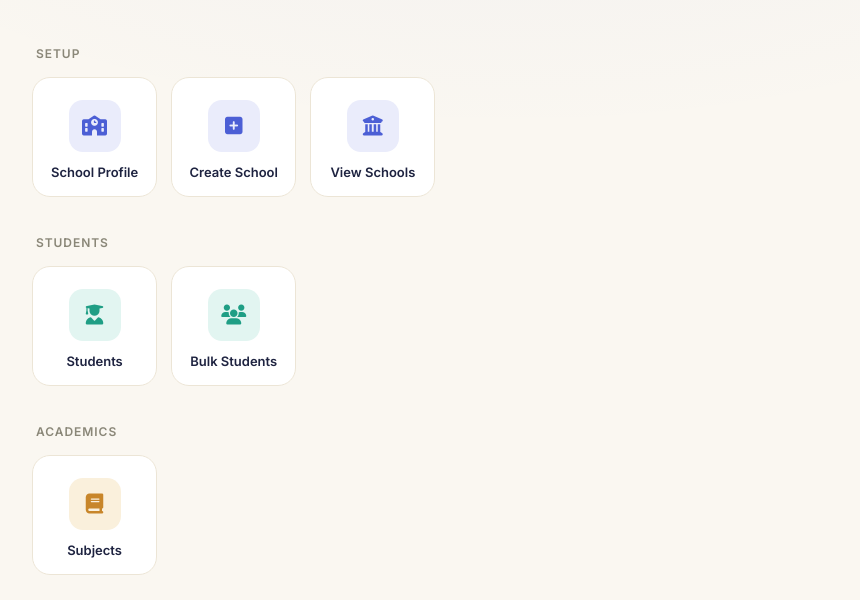
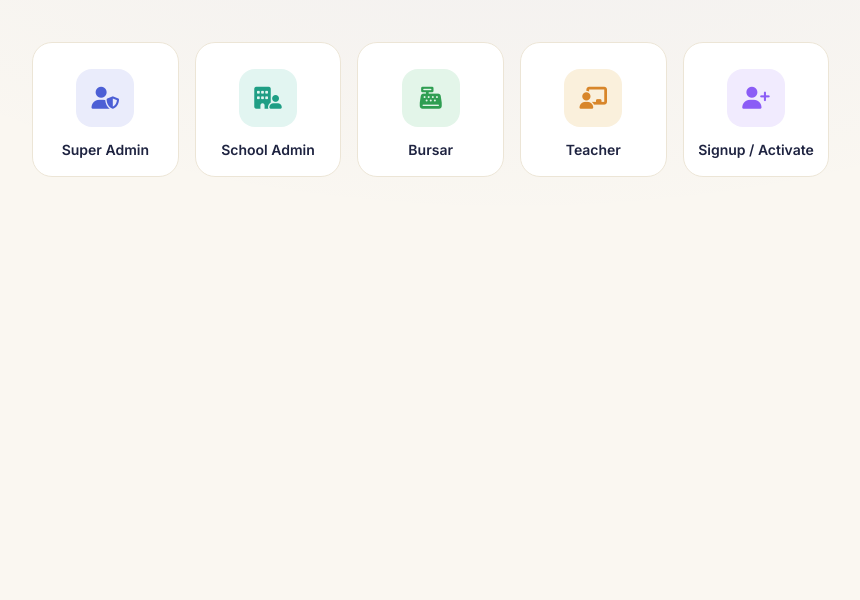
Before and after one commit to infobesa24/ExamPlus, a plain HTML site: page index.html in a window 1280 px wide. Shown: the part 200-800 px from the top of the page, without its empty margins (128-988 px from the left). Drawn offline with Linux system fonts and the light colour scheme.

Commit message:
Update index.html

```diff
--- a/index.html
+++ b/index.html
@@ -15,13 +15,11 @@
     --ink-dim:#8a8778;
     --line:#ece5d6;
 
-    --setup:#4c5fd5;      --setup-bg:#eaecfb;
-    --students:#1f9e85;   --students-bg:#e2f5f1;
-    --academics:#c8862a;  --academics-bg:#faf0dc;
-    --results:#d85f36;    --results-bg:#fbe9e1;
-    --finance:#2f9e52;    --finance-bg:#e3f5e9;
-    --system:#6b7280;     --system-bg:#eef0f1;
-    --account:#8b5cf6;    --account-bg:#f1ebfe;
+    --superadmin:#4c5fd5;   --superadmin-bg:#eaecfb;
+    --schooladmin:#1f9e85;  --schooladmin-bg:#e2f5f1;
+    --bursar:#2f9e52;       --bursar-bg:#e3f5e9;
+    --teacher:#d8862a;      --teacher-bg:#faf0dc;
+    --signup:#8b5cf6;       --signup-bg:#f1ebfe;
   }
   *{box-sizing:border-box;}
   html,body{margin:0;padding:0;}
@@ -33,18 +31,19 @@
     min-height:100vh;
     -webkit-font-smoothing:antialiased;
   }
-  a{text-decoration:none; color:inherit;}
+  a, button{text-decoration:none; color:inherit; font-family:inherit;}
+  button{background:none; border:none; cursor:pointer;}
 
   .wrap{max-width:1000px; margin:0 auto; padding:56px 20px 70px;}
 
   /* ---- hero ---- */
-  .hero{text-align:center; margin-bottom:52px;}
+  .hero{text-align:center; margin-bottom:48px;}
   .hero .badge{
     width:64px; height:64px;
     margin:0 auto 20px;
     border-radius:20px;
     display:flex; align-items:center; justify-content:center;
-    background:linear-gradient(135deg, var(--setup), var(--account));
+    background:linear-gradient(135deg, var(--superadmin), var(--signup));
     color:#fff; font-size:26px;
     box-shadow:0 12px 28px rgba(76,95,213,0.25);
   }
@@ -55,72 +54,80 @@
     margin:0;
     line-height:1.08;
   }
-  h1 span{color:var(--setup);}
+  h1 span{color:var(--superadmin);}
 
-  /* ---- groups ---- */
-  .group{margin-bottom:38px;}
-  .group-label{
-    font-size:12px;
-    font-weight:600;
-    letter-spacing:.08em;
-    text-transform:uppercase;
-    color:var(--ink-dim);
-    margin:0 0 16px 4px;
-  }
-
+  /* ---- grid shared ---- */
   .grid{
     display:grid;
-    grid-template-columns:repeat(auto-fill, minmax(120px, 1fr));
-    gap:14px;
+    grid-template-columns:repeat(auto-fill, minmax(140px, 1fr));
+    gap:16px;
   }
 
   .card{
     background:var(--card);
     border:1px solid var(--line);
-    border-radius:18px;
-    padding:22px 10px 16px;
+    border-radius:20px;
+    padding:26px 12px 18px;
     display:flex;
     flex-direction:column;
     align-items:center;
-    gap:12px;
+    gap:14px;
     text-align:center;
     opacity:0;
     transform:translateY(10px);
     animation:rise .5s ease forwards;
-    transition:transform .18s ease, box-shadow .18s ease, border-color .18s ease;
+    transition:transform .18s ease, box-shadow .18s ease;
   }
   .card:hover, .card:focus-visible{
     transform:translateY(-4px);
     box-shadow:0 14px 26px rgba(30,35,64,0.09);
-    border-color:transparent;
     outline:none;
   }
   @keyframes rise{ to{ opacity:1; transform:translateY(0); } }
 
   .icon{
-    width:52px; height:52px;
-    border-radius:14px;
+    width:58px; height:58px;
+    border-radius:16px;
     display:flex; align-items:center; justify-content:center;
-    font-size:20px;
+    font-size:22px;
     transition:transform .18s ease;
   }
   .card:hover .icon{transform:scale(1.06);}
 
-  .card span.label{
-    font-size:13px;
+  .card .label{font-size:14px; font-weight:600; color:var(--ink); line-height:1.25;}
+
+  /* role color classes */
+  .role-superadmin  .icon{ background:var(--superadmin-bg);  color:var(--superadmin); }
+  .role-schooladmin .icon{ background:var(--schooladmin-bg); color:var(--schooladmin); }
+  .role-bursar      .icon{ background:var(--bursar-bg);      color:var(--bursar); }
+  .role-teacher     .icon{ background:var(--teacher-bg);     color:var(--teacher); }
+  .role-signup      .icon{ background:var(--signup-bg);      color:var(--signup); }
+
+  /* sub-card sizes slightly smaller */
+  .subgrid .card{padding:22px 10px 16px;}
+  .subgrid .icon{width:50px; height:50px; font-size:19px;}
+  .subgrid .label{font-size:13px;}
+
+  /* ---- detail view ---- */
+  #detail{display:none;}
+  .back{
+    display:inline-flex; align-items:center; gap:8px;
+    font-size:13px; font-weight:600;
+    color:var(--ink-dim);
+    margin-bottom:22px;
+    padding:8px 4px;
+  }
+  .back:hover{color:var(--ink);}
+  .detail-head{display:flex; align-items:center; gap:14px; margin-bottom:28px;}
+  .detail-head .icon{width:48px; height:48px; font-size:19px; flex-shrink:0;}
+  .detail-head h2{
+    font-family:'Fraunces', serif;
     font-weight:600;
-    color:var(--ink);
-    line-height:1.25;
+    font-size:1.5rem;
+    margin:0;
   }
 
-  /* category colors */
-  .Setup     .icon{ background:var(--setup-bg);     color:var(--setup); }
-  .Students  .icon{ background:var(--students-bg);  color:var(--students); }
-  .Academics .icon{ background:var(--academics-bg); color:var(--academics); }
-  .Results   .icon{ background:var(--results-bg);   color:var(--results); }
-  .Finance   .icon{ background:var(--finance-bg);   color:var(--finance); }
-  .System    .icon{ background:var(--system-bg);    color:var(--system); }
-  .Account   .icon{ background:var(--account-bg);   color:var(--account); }
+  #home.hidden, #detail.hidden{display:none;}
 
   @media (prefers-reduced-motion: reduce){
     .card{animation:none; opacity:1; transform:none;}
@@ -136,63 +143,133 @@
     <h1>Welcome to <span>EXAMPLUS</span></h1>
   </div>
 
-  <div id="groups"></div>
+  <div id="home">
+    <div class="grid" id="roleGrid"></div>
+  </div>
+
+  <div id="detail">
+    <button class="back" id="backBtn"><i class="fa-solid fa-arrow-left"></i> Back</button>
+    <div class="detail-head">
+      <div class="icon" id="detailIcon"></div>
+      <h2 id="detailTitle"></h2>
+    </div>
+    <div class="grid subgrid" id="subGrid"></div>
+  </div>
 
 </div>
 
 <script>
 /* ============================================================
-   PAGE CONFIG — edit to match the files in your repo.
-   file:     relative path to the .html file
-   title:    label shown under the icon
-   icon:     Font Awesome class (fa-solid fa-...)
-   category: groups pages under a header (also used for color)
+   ROLE CONFIG — edit to match your repo.
+   Each role has an id (used for color class role-{id}), title,
+   icon, and a list of sub-pages (file + title + icon).
+   Files marked "PLACEHOLDER" don't exist yet — replace with the
+   real filename once created.
    ============================================================ */
-const PAGES = [
-  { file: "school.html",           title: "School Profile",   icon: "fa-solid fa-school",              category: "Setup" },
-  { file: "create-school.html",    title: "Create School",    icon: "fa-solid fa-square-plus",         category: "Setup" },
-  { file: "view-schools.html",     title: "View Schools",     icon: "fa-solid fa-building-columns",    category: "Setup" },
-
-  { file: "students.html",         title: "Students",         icon: "fa-solid fa-user-graduate",       category: "Students" },
-  { file: "students-bulk.html",    title: "Bulk Students",    icon: "fa-solid fa-users",               category: "Students" },
-
-  { file: "subjects.html",         title: "Subjects",         icon: "fa-solid fa-book",                category: "Academics" },
-
-  { file: "upload-result.html",    title: "Upload Results",   icon: "fa-solid fa-upload",              category: "Results" },
-  { file: "view-results.html",     title: "View Results",     icon: "fa-solid fa-chart-line",          category: "Results" },
-  { file: "assessment.htm",        title: "Assessment",       icon: "fa-solid fa-clipboard-check",     category: "Results" },
-  { file: "report.html",           title: "Report Cards",     icon: "fa-solid fa-file-lines",          category: "Results" },
-
-  { file: "generate-receipt.html", title: "Generate Receipt", icon: "fa-solid fa-receipt",             category: "Finance" },
-  { file: "receipt-history.html",  title: "Receipt History",  icon: "fa-solid fa-clock-rotate-left",   category: "Finance" },
-
-  { file: "settings.html",         title: "Settings",         icon: "fa-solid fa-gear",                category: "System" },
-
-  /* TODO: confirm the real filename for signup/activation */
-  { file: "signup.html",           title: "Signup / Activate", icon: "fa-solid fa-user-plus",          category: "Account" }
+const ROLES = [
+  {
+    id: "superadmin",
+    title: "Super Admin",
+    icon: "fa-solid fa-user-shield",
+    subs: [
+      { file: "create-school.html", title: "Create School", icon: "fa-solid fa-square-plus" },
+      { file: "view-schools.html",  title: "View Schools",  icon: "fa-solid fa-building-columns" },
+      { file: "settings.html",      title: "Subscription & Payment Settings", icon: "fa-solid fa-sliders" }
+    ]
+  },
+  {
+    id: "schooladmin",
+    title: "School Admin",
+    icon: "fa-solid fa-building-user",
+    subs: [
+      { file: "school.html",             title: "School Details",  icon: "fa-solid fa-school" },
+      { file: "students.html",           title: "Student Details", icon: "fa-solid fa-user-graduate" },
+      { file: "classes.html",            title: "All Classes",     icon: "fa-solid fa-layer-group" },      /* PLACEHOLDER */
+      { file: "subjects.html",           title: "All Subjects",    icon: "fa-solid fa-book" },
+      { file: "students-bulk.html",      title: "Bulk Student",    icon: "fa-solid fa-users" },
+      { file: "report.html",             title: "Report Card",     icon: "fa-solid fa-file-lines" },
+      { file: "settings.html",           title: "Term & Score Settings", icon: "fa-solid fa-gear" },
+      { file: "contacts.html",           title: "Contacts",        icon: "fa-solid fa-address-book" },      /* PLACEHOLDER */
+      { file: "teacher-bursar.html",     title: "Teacher / Bursar", icon: "fa-solid fa-user-tie" }          /* PLACEHOLDER */
+    ]
+  },
+  {
+    id: "bursar",
+    title: "Bursar",
+    icon: "fa-solid fa-cash-register",
+    subs: [
+      { file: "generate-receipt.html", title: "Payment",      icon: "fa-solid fa-receipt" },
+      { file: "receipt-history.html",  title: "View Records", icon: "fa-solid fa-clock-rotate-left" }
+    ]
+  },
+  {
+    id: "teacher",
+    title: "Teacher",
+    icon: "fa-solid fa-chalkboard-user",
+    subs: [
+      { file: "upload-result.html", title: "Add Score",    icon: "fa-solid fa-upload" },
+      { file: "view-results.html",  title: "View Record",  icon: "fa-solid fa-chart-line" }
+    ]
+  },
+  {
+    id: "signup",
+    title: "Signup / Activate",
+    icon: "fa-solid fa-user-plus",
+    subs: [
+      { file: "signup.html",   title: "Registration", icon: "fa-solid fa-user-plus" },   /* filename unconfirmed */
+      { file: "activate.html", title: "Activate",     icon: "fa-solid fa-key" }           /* PLACEHOLDER */
+    ]
+  }
 ];
 /* ============================================================ */
 
-const groupsEl = document.getElementById('groups');
-const order = [...new Set(PAGES.map(p => p.category))];
-let delay = 0;
+const roleGrid  = document.getElementById('roleGrid');
+const homeView  = document.getElementById('home');
+const detailView= document.getElementById('detail');
+const subGrid   = document.getElementById('subGrid');
+const detailIcon= document.getElementById('detailIcon');
+const detailTitle=document.getElementById('detailTitle');
+const backBtn   = document.getElementById('backBtn');
 
-groupsEl.innerHTML = order.map(cat => {
-  const items = PAGES.filter(p => p.category === cat);
-  const cards = items.map(p => {
-    const d = (delay++ * 0.04).toFixed(2);
-    return `
-      <a class="card ${cat}" href="${p.file}" style="animation-delay:${d}s">
-        <div class="icon"><i class="${p.icon}"></i></div>
-        <span class="label">${p.title}</span>
-      </a>`;
-  }).join('');
-  return `
-    <div class="group">
-      <div class="group-label">${cat}</div>
-      <div class="grid">${cards}</div>
-    </div>`;
-}).join('');
+roleGrid.innerHTML = ROLES.map((r, i) => `
+  <button class="card role-${r.id}" style="animation-delay:${(i*0.05).toFixed(2)}s" data-role="${r.id}">
+    <div class="icon"><i class="${r.icon}"></i></div>
+    <span class="label">${r.title}</span>
+  </button>
+`).join('');
+
+roleGrid.addEventListener('click', e => {
+  const btn = e.target.closest('.card');
+  if (!btn) return;
+  openRole(btn.dataset.role);
+});
+
+function openRole(id){
+  const role = ROLES.find(r => r.id === id);
+  if (!role) return;
+
+  detailIcon.className = `icon role-${role.id}-icon-standalone`;
+  detailIcon.innerHTML = `<i class="${role.icon}"></i>`;
+  detailIcon.style.background = getComputedStyle(document.querySelector(`.role-${role.id} .icon`)).backgroundColor;
+  detailIcon.style.color = getComputedStyle(document.querySelector(`.role-${role.id} .icon`)).color;
+  detailTitle.textContent = role.title;
+
+  subGrid.innerHTML = role.subs.map((s, i) => `
+    <a class="card role-${role.id}" style="animation-delay:${(i*0.05).toFixed(2)}s" href="${s.file}">
+      <div class="icon"><i class="${s.icon}"></i></div>
+      <span class="label">${s.title}</span>
+    </a>
+  `).join('');
+
+  homeView.classList.add('hidden');
+  detailView.style.display = 'block';
+  window.scrollTo({top:0, behavior:'smooth'});
+}
+
+backBtn.addEventListener('click', () => {
+  detailView.style.display = 'none';
+  homeView.classList.remove('hidden');
+});
 </script>
 
 </body>
```
